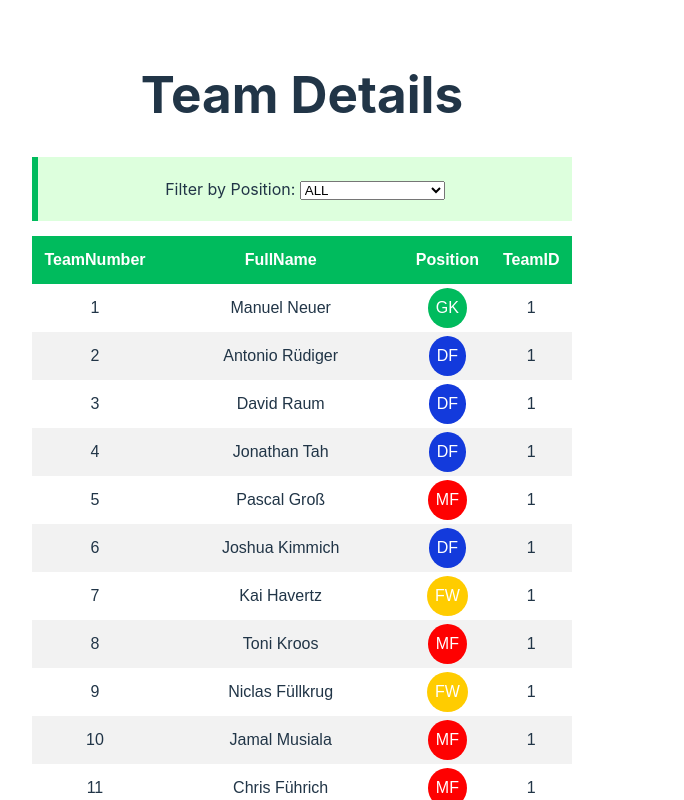
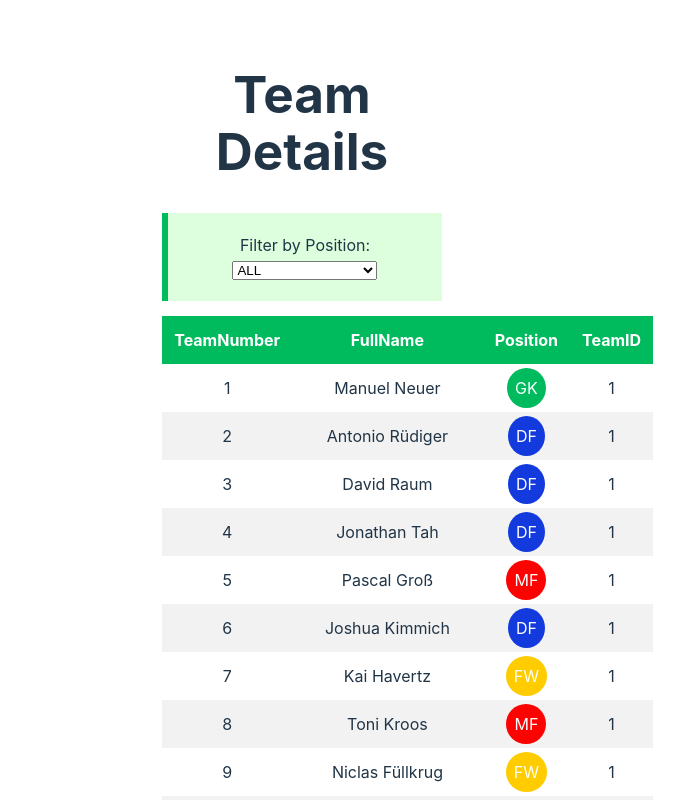
Before and after one commit to ZdravkaGoranova/Sirma-Solutions-Final-Exam, a React (Vite) app: page /teamDetails in a window 1280 px wide. Shown: the top 800 px of the page, without its empty margins (338-1022 px from the left). Built offline with nearby package versions, Linux system fonts and the light colour scheme.

Commit message:
Update TeamDetails

```diff
--- a/src/components/TeamDetails.css
+++ b/src/components/TeamDetails.css
@@ -1,6 +1,10 @@
+.players-list {
+  width: 50%;
+  margin: 0 auto;
+}
+
 /* table  */
 #players {
-  font-family: Arial, Helvetica, sans-serif;
   border-collapse: collapse;
   width: 100%;
 }
@@ -13,12 +17,11 @@
 
 #players tr:nth-child(even) {
   background-color: #f2f2f2;
-    background-color: var(--white-grey-color);
+  background-color: var(--white-grey-color);
 }
 
 #players tr:hover {
-  /* background-color: #ddd; */
-    background-color: var(--white-dark-color);
+  background-color: var(--white-dark-color);
 }
 
 #players th {
@@ -29,7 +32,7 @@
   cursor: pointer;
 }
 #players th:hover {
- background-color: var(--green-dark-color);
+  background-color: var(--green-dark-color);
 }
 
 /* search by position */
--- a/src/components/TeamDetails.jsx
+++ b/src/components/TeamDetails.jsx
@@ -27,6 +27,7 @@ export default function TeamDetails() {
 
   return (
     <>
+      <div className="players-list">
         <h1>Team Details</h1>
 
         {players.length <= 0 ? (
@@ -77,6 +78,7 @@ export default function TeamDetails() {
             </table>
           </div>
         )}
+      </div>
     </>
   );
 }
```
Lines whose indentation alone changed are shown as unchanged.
